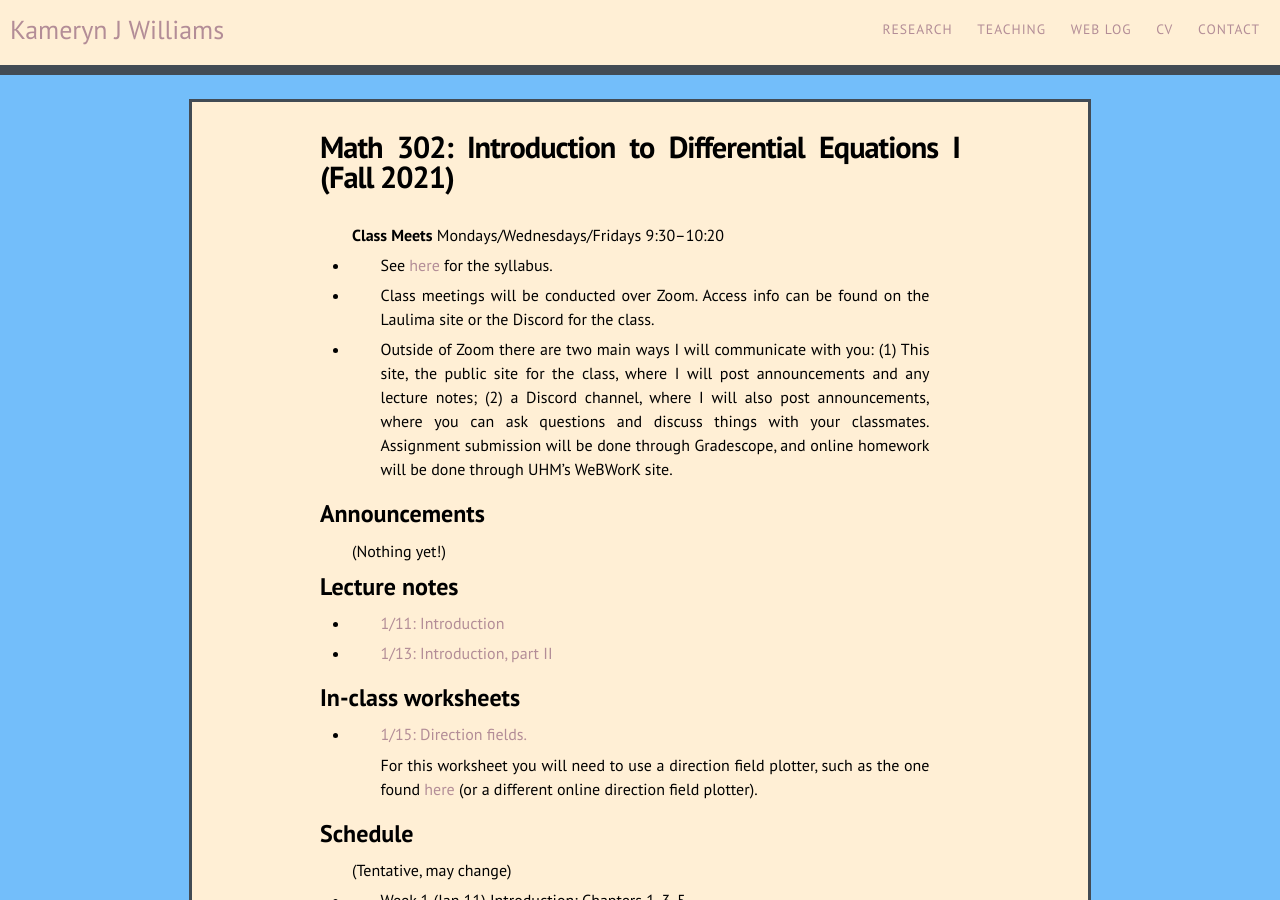
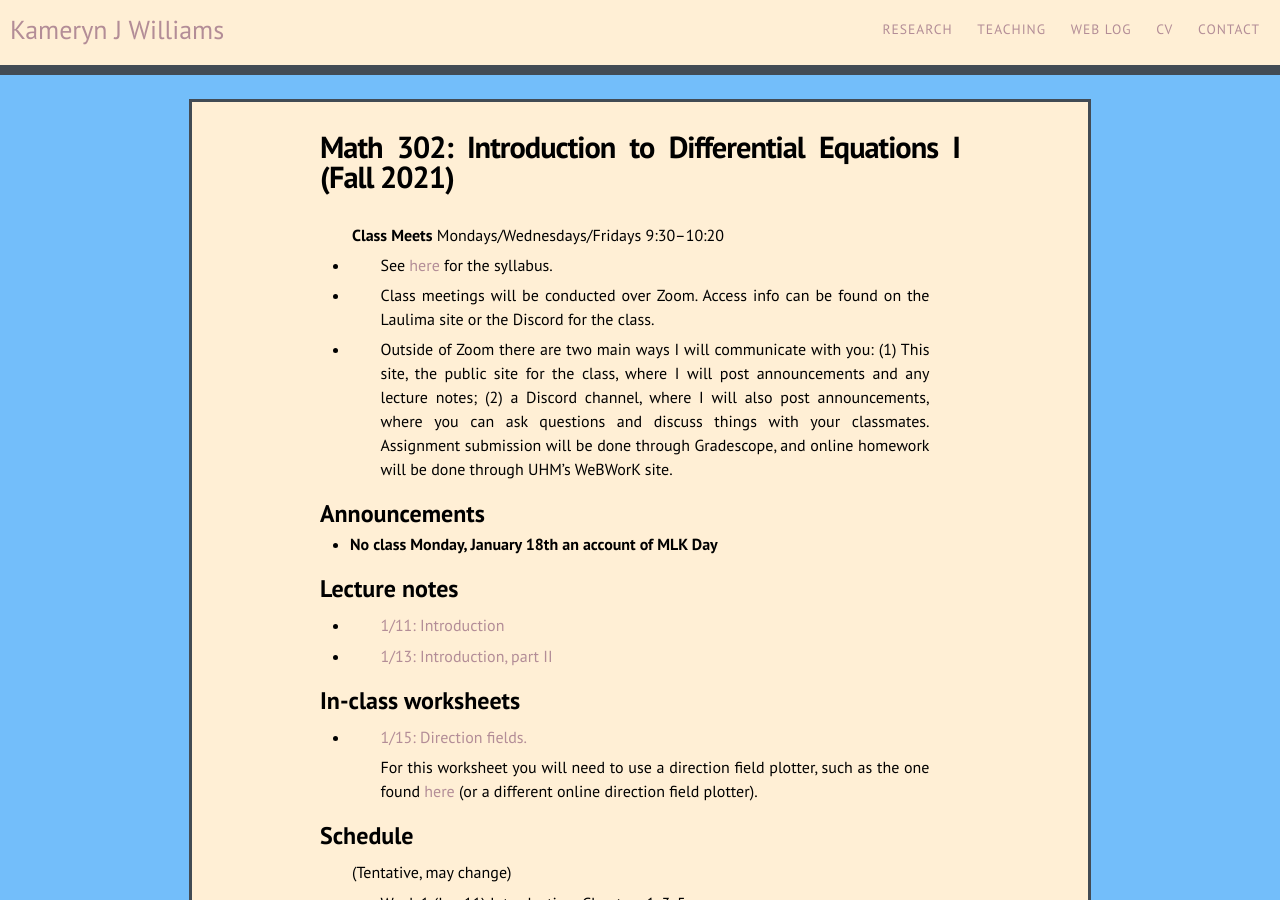
Before and after one commit to kamerynjw/kamerynjw.github.io, a Jekyll site: the page built from teaching/2021/math302.md, in a window 1280 px wide and 900 px high. Built offline with Jekyll 4.4.1, drawn with Linux system fonts in a browser that asks for light colours; nearby versions of some CDN libraries.

Commit message:
no class announcement

```diff
--- a/teaching/2021/math302.md
+++ b/teaching/2021/math302.md
@@ -16,7 +16,7 @@ permalink: /teaching/2021/math302/
 Announcements
 -------------
 
-(Nothing yet!)
+* **No class Monday, January 18th an account of MLK Day**
 
 Lecture notes
 -------
```
Also changed, not shown: teaching/2021/math321.md (+2 -0 lines).
